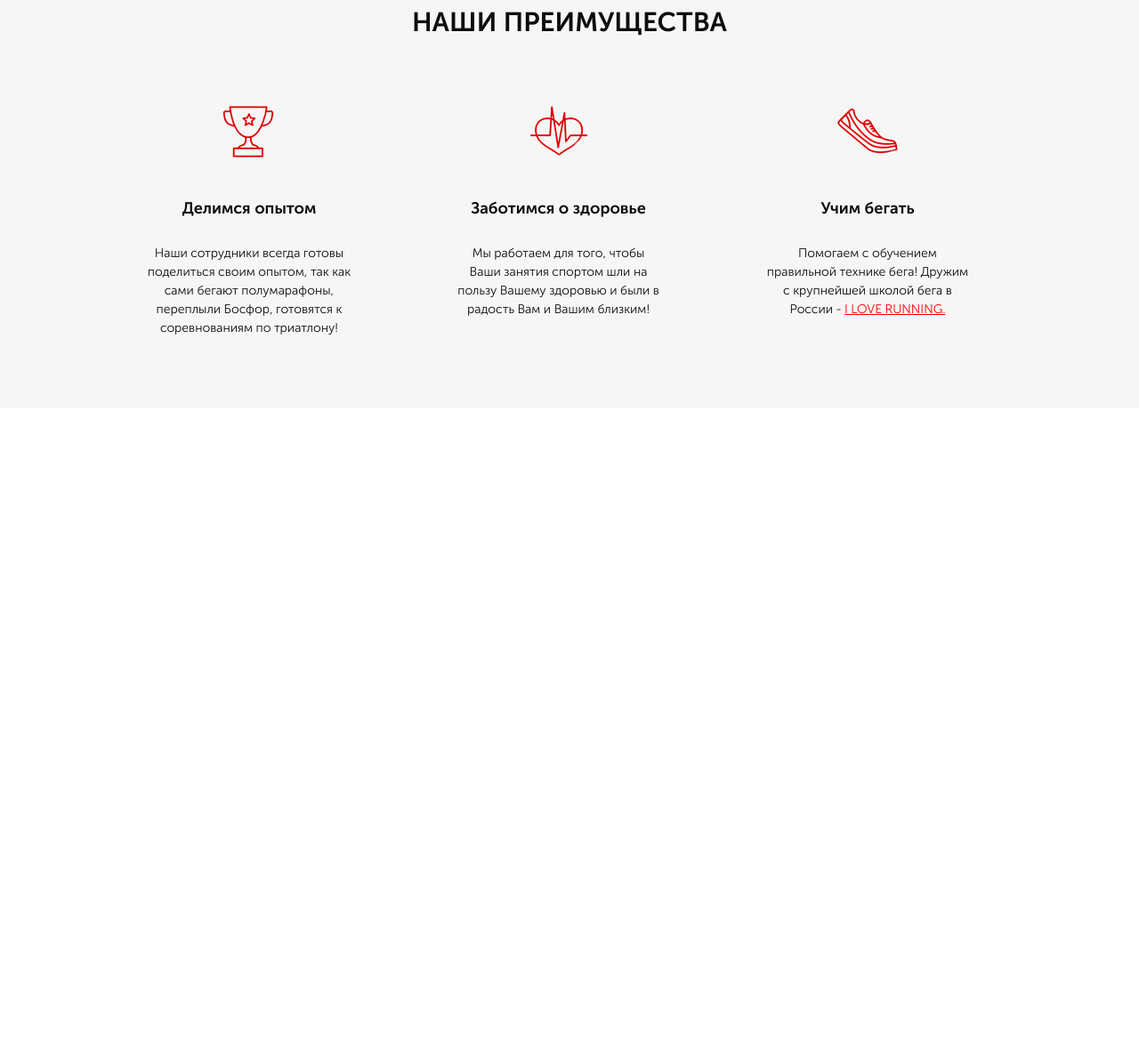
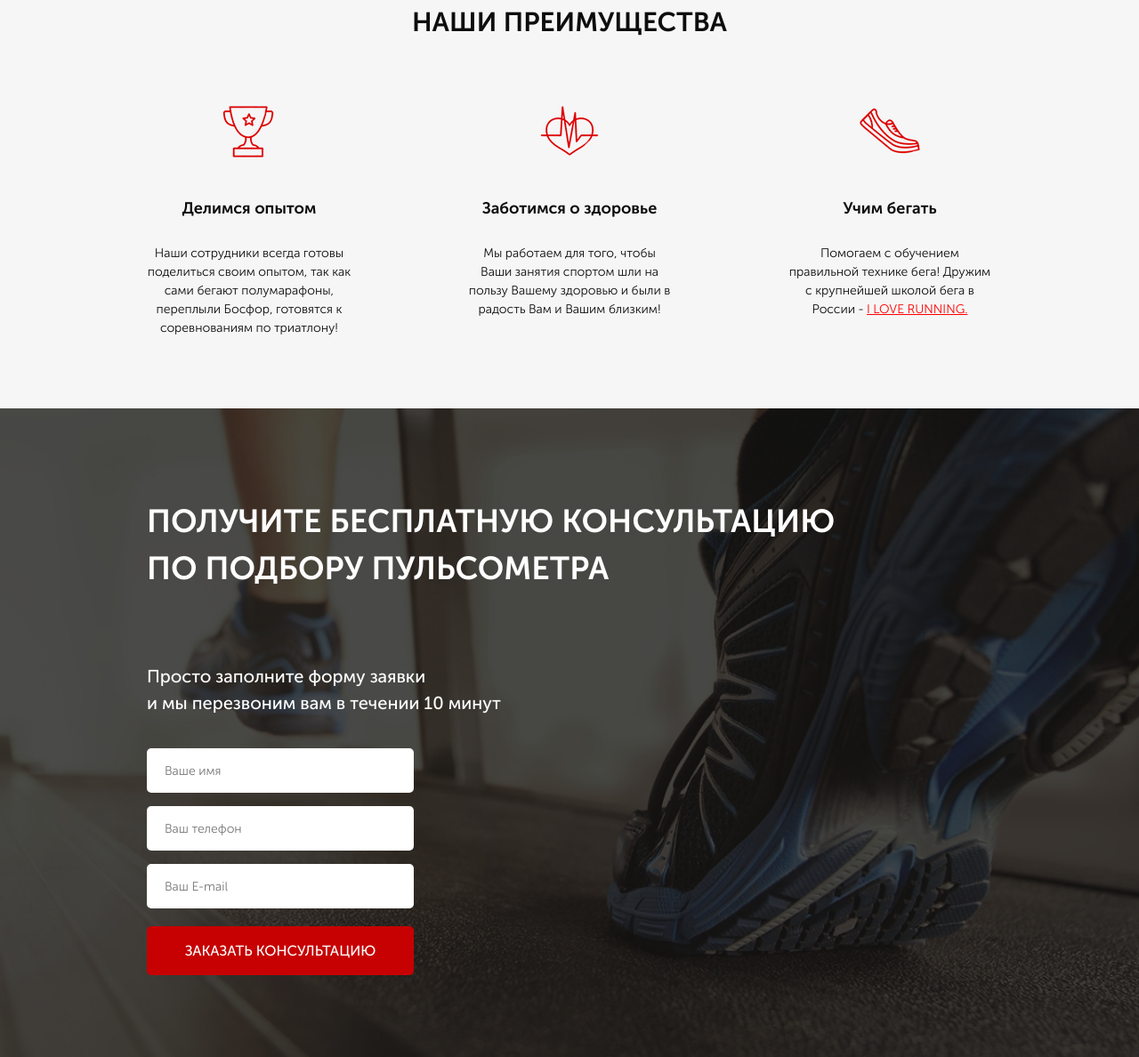
Before and after one commit to d3rry/RunSmart, a website: page src/index.html in a window 1280 px wide. Shown: the part 792-1980 px from the top of the page at 89% size. Before the commit the page ends 1251 px from the top, so only its background shows below. Drawn offline with Linux system fonts and the light colour scheme.

Commit message:
created section Consultation

```diff
--- a/src/index.html
+++ b/src/index.html
@@ -58,7 +58,7 @@
 
     <section class="advantages">
         <div class="container">
-            <h2 class="advantages__header">НАШИ ПРЕИМУЩЕСТВА</h2>
+            <h2 class="title">НАШИ ПРЕИМУЩЕСТВА</h2>
             <div class="advantages__wrapper">
                 <div class="advantages__block">
                     <img src="icons/advantages/cup.png" alt="cup">
@@ -82,5 +82,24 @@
             </div>
         </div>
     </section>
+
+    <section class="consultation">
+        <div class="container">
+            <h2 class="title title_left">
+                Получите бесплатную консультацию <br>
+                по подбору пульсометра
+            </h2>
+            <div class="consultation__descr">
+                Просто заполните форму заявки <br>
+                и мы перезвоним вам в течении 10 минут
+            </div>
+            <form class="feed-form" action="#">
+                <input name="name" required placeholder="Ваше имя" type="text">
+                <input name="phone" required placeholder="Ваш телефон" type="number">
+                <input name="email" required  placeholder="Ваш E-mail" type="email">
+                <button class="button button_submit">заказать кОНСУЛЬТАЦИЮ</button>
+            </form>
+        </div>
+    </section>
 </body>
 </html>
--- a/src/sass/blocks/_advantages.scss
+++ b/src/sass/blocks/_advantages.scss
@@ -10,7 +10,6 @@
     }
     &__wrapper {
         margin-top: 65px;
-        width: 925px;
         display: flex;
         justify-content: space-between;
     }
--- a/src/sass/blocks/_buttons.scss
+++ b/src/sass/blocks/_buttons.scss
@@ -14,4 +14,10 @@
         height: 50px;
         font-size: 16px;
     }
+    &_submit {
+        width: 100%;
+        height: 55px;
+        color: #ffffff;
+        font-size: 16px;
+    }
 }
--- /dev/null
+++ b/src/sass/blocks/_consultation.scss
@@ -0,0 +1,12 @@
+.consultation {
+    min-height: 680px;
+    padding: 100px 0 92px 0;
+    background: url('../../img/consultation.jpg') center (center/cover) no-repeat;
+    &__descr {
+        margin-top: 80px;
+        color: #ffffff;
+        font-size: 20px;
+        font-weight: 500;
+        text-align: left;
+    }
+}
--- /dev/null
+++ b/src/sass/blocks/_forms.scss
@@ -0,0 +1,20 @@
+.feed-form {
+    margin-top: 36px;
+    display: flex;
+    flex-direction: column;
+    width: 300px;
+    input {
+        height: 50px;
+        border-radius: 5px;
+        border: none;
+        background-color: #ffffff;
+        margin-bottom: 15px;
+        padding: 0 20px;
+        color: #4b4b4b;
+        font-size: 14px;
+        font-weight: 300;
+        &:nth-child(3) {
+            margin-bottom: 20px;
+        }
+    }
+}
--- /dev/null
+++ b/src/sass/blocks/_titles.scss
@@ -0,0 +1,14 @@
+.title {
+    color: #0d0d0d;
+    font-size: 30px;
+    font-weight: 700;
+    text-align: center;
+    text-transform: uppercase;
+    text-align: center;
+    &_left {
+        color: #ffffff;
+        font-size: 36px;
+        text-align: left;
+        line-height: 53px;
+    }
+}
--- a/src/sass/style.scss
+++ b/src/sass/style.scss
@@ -9,4 +9,7 @@
 @import 'blocks/_promo.scss';
 @import 'blocks/_header.scss';
 @import 'blocks/buttons.scss';
-@import 'blocks/advantages.scss'
+@import 'blocks/advantages.scss';
+@import 'blocks/titles.scss';
+@import 'blocks/consultation.scss';
+@import 'blocks/forms.scss'
```
Also changed, not shown: src/css/style.min.css, src/sass/base/_media.scss (added).
